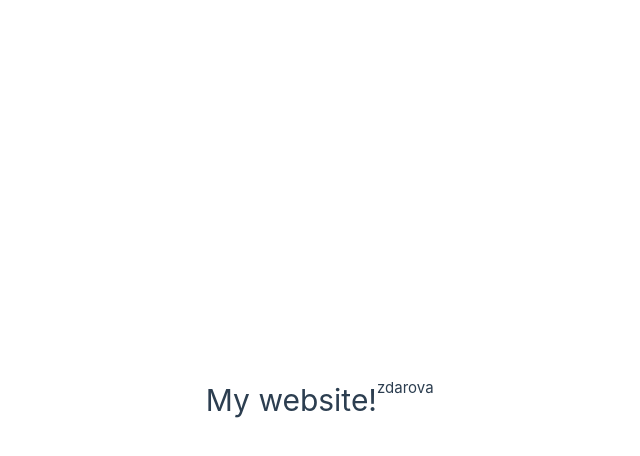
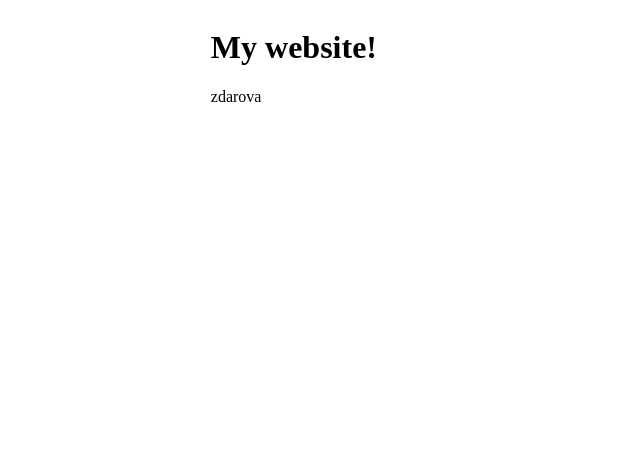
Before and after one commit to MaxFashion322/website-with-random-game, a Vue app: page / in a window 1280 px wide. Shown: the top 456 px of the page, without its empty margins (263-903 px from the left). Built offline with nearby package versions, Linux system fonts and the light colour scheme.

Commit message:
Changed variable names

```diff
--- a/src/App.vue
+++ b/src/App.vue
@@ -1,35 +1,11 @@
-<script setup></script>
+<script setup>
+</script>
 
 <template>
-  <h1>My website!</h1>
-  <p>zdarova</p>
+  <div>
+    <h1>My website!</h1>
+    <p>zdarova</p>
+  </div>
 </template>
 
-<style scoped>
-header {
-  line-height: 1.5;
-}
-
-.logo {
-  display: block;
-  margin: 0 auto 2rem;
-}
-
-@media (min-width: 1024px) {
-  header {
-    display: flex;
-    place-items: center;
-    padding-right: calc(var(--section-gap) / 2);
-  }
-
-  .logo {
-    margin: 0 2rem 0 0;
-  }
-
-  header .wrapper {
-    display: flex;
-    place-items: flex-start;
-    flex-wrap: wrap;
-  }
-}
-</style>
+<style scoped> </style>
--- a/src/assets/base.css
+++ /dev/null
@@ -1,86 +0,0 @@
-/* color palette from <https://github.com/vuejs/theme> */
-:root {
-  --vt-c-white: #ffffff;
-  --vt-c-white-soft: #f8f8f8;
-  --vt-c-white-mute: #f2f2f2;
-
-  --vt-c-black: #181818;
-  --vt-c-black-soft: #222222;
-  --vt-c-black-mute: #282828;
-
-  --vt-c-indigo: #2c3e50;
-
-  --vt-c-divider-light-1: rgba(60, 60, 60, 0.29);
-  --vt-c-divider-light-2: rgba(60, 60, 60, 0.12);
-  --vt-c-divider-dark-1: rgba(84, 84, 84, 0.65);
-  --vt-c-divider-dark-2: rgba(84, 84, 84, 0.48);
-
-  --vt-c-text-light-1: var(--vt-c-indigo);
-  --vt-c-text-light-2: rgba(60, 60, 60, 0.66);
-  --vt-c-text-dark-1: var(--vt-c-white);
-  --vt-c-text-dark-2: rgba(235, 235, 235, 0.64);
-}
-
-/* semantic color variables for this project */
-:root {
-  --color-background: var(--vt-c-white);
-  --color-background-soft: var(--vt-c-white-soft);
-  --color-background-mute: var(--vt-c-white-mute);
-
-  --color-border: var(--vt-c-divider-light-2);
-  --color-border-hover: var(--vt-c-divider-light-1);
-
-  --color-heading: var(--vt-c-text-light-1);
-  --color-text: var(--vt-c-text-light-1);
-
-  --section-gap: 160px;
-}
-
-@media (prefers-color-scheme: dark) {
-  :root {
-    --color-background: var(--vt-c-black);
-    --color-background-soft: var(--vt-c-black-soft);
-    --color-background-mute: var(--vt-c-black-mute);
-
-    --color-border: var(--vt-c-divider-dark-2);
-    --color-border-hover: var(--vt-c-divider-dark-1);
-
-    --color-heading: var(--vt-c-text-dark-1);
-    --color-text: var(--vt-c-text-dark-2);
-  }
-}
-
-*,
-*::before,
-*::after {
-  box-sizing: border-box;
-  margin: 0;
-  font-weight: normal;
-}
-
-body {
-  min-height: 100vh;
-  color: var(--color-text);
-  background: var(--color-background);
-  transition:
-    color 0.5s,
-    background-color 0.5s;
-  line-height: 1.6;
-  font-family:
-    Inter,
-    -apple-system,
-    BlinkMacSystemFont,
-    'Segoe UI',
-    Roboto,
-    Oxygen,
-    Ubuntu,
-    Cantarell,
-    'Fira Sans',
-    'Droid Sans',
-    'Helvetica Neue',
-    sans-serif;
-  font-size: 15px;
-  text-rendering: optimizeLegibility;
-  -webkit-font-smoothing: antialiased;
-  -moz-osx-font-smoothing: grayscale;
-}
--- a/src/assets/main.css
+++ b/src/assets/main.css
@@ -1,4 +1,3 @@
-@import './base.css';
 
 #app {
   max-width: 1280px;
```
Also changed, not shown: src/assets/logo.svg (deleted).
